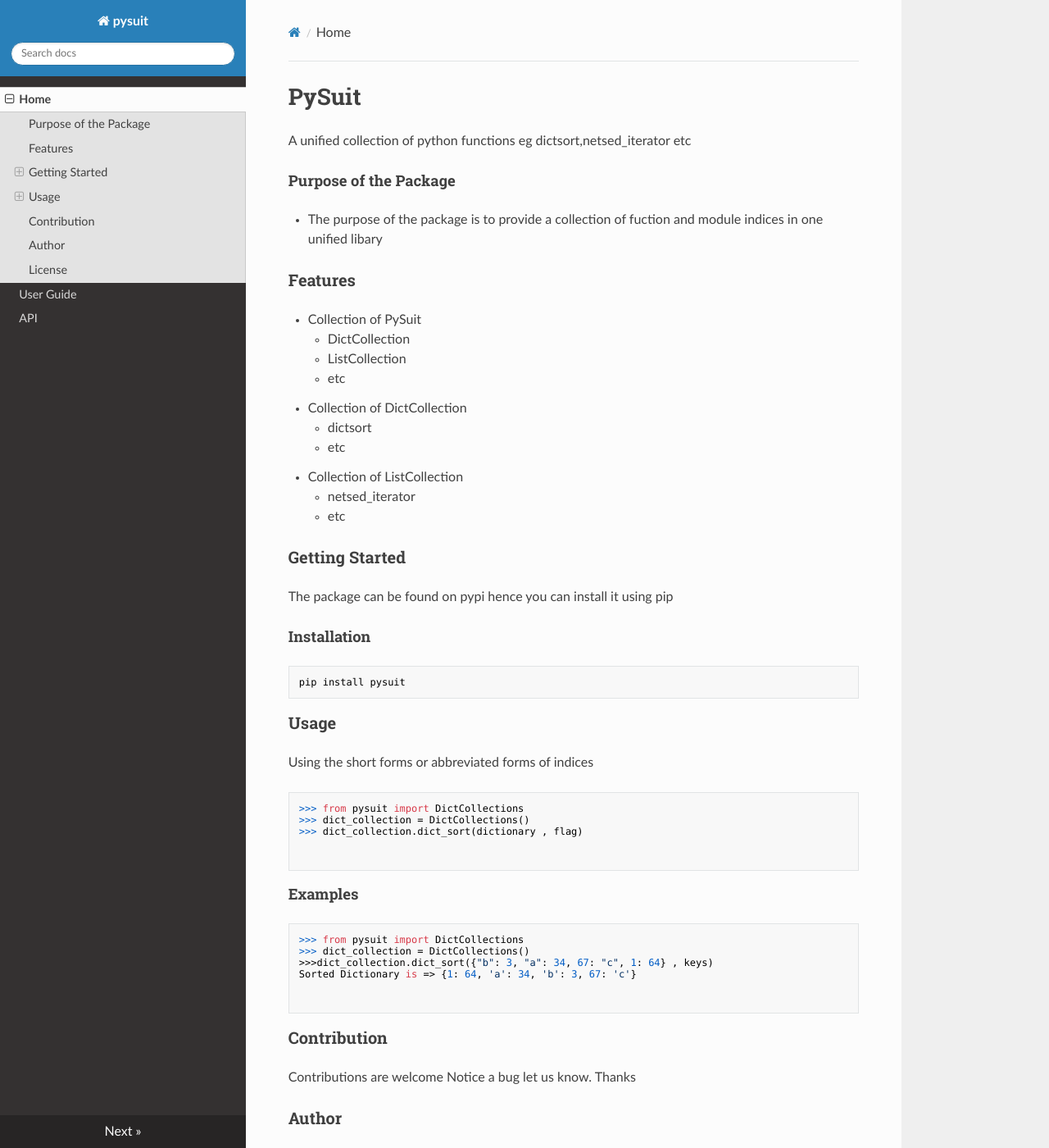
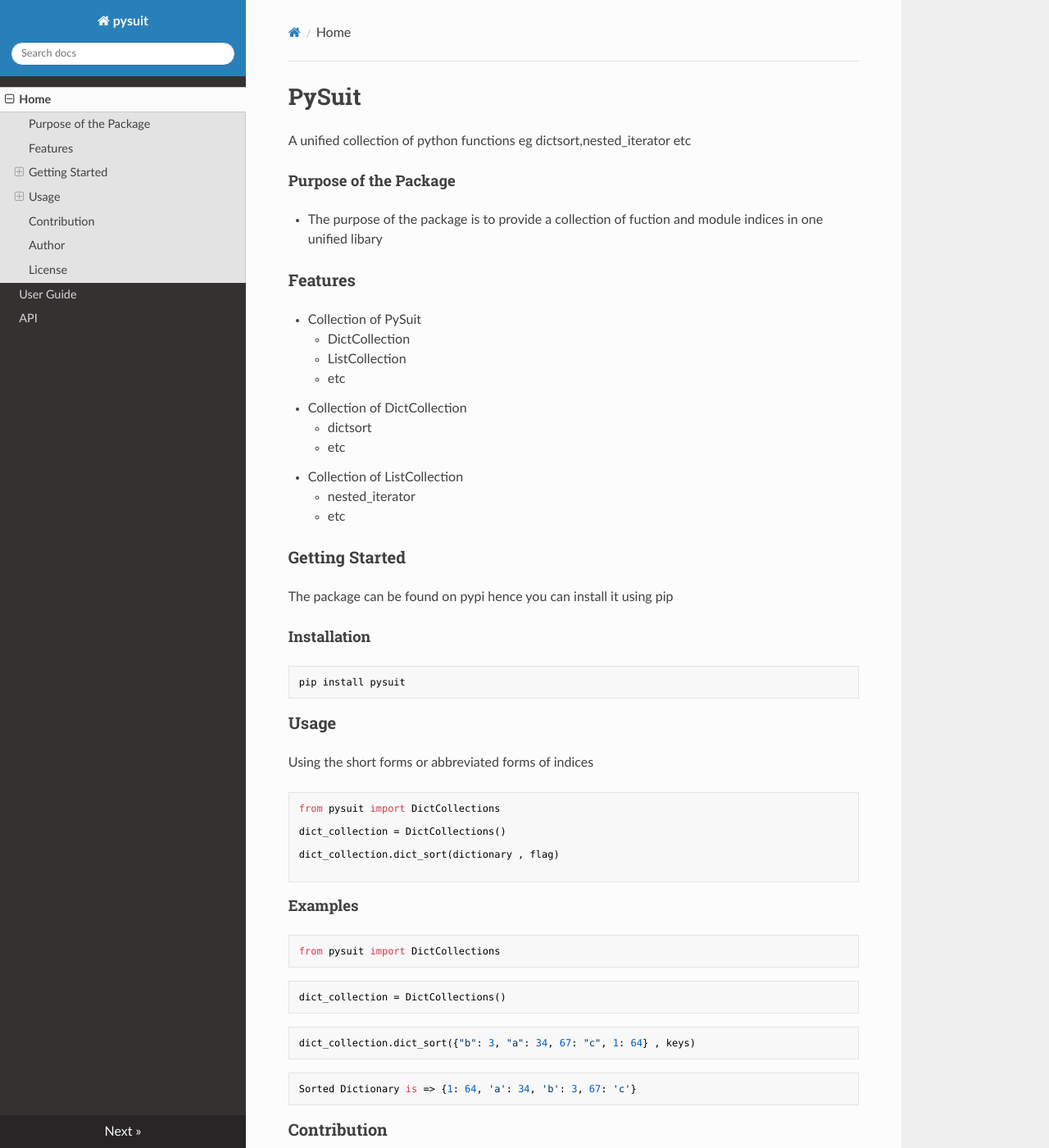
Before and after one commit to deep-tw/py-suit, an MkDocs documentation site: the page built from docs/index.md, in a window 1280 px wide and 1400 px high. Shown: the whole window at 82% size. Built offline with MkDocs 1.6.1, drawn with Linux system fonts in a browser that asks for light colours; nearby versions of some CDN libraries.

````diff
--- a/bitbucket-pipelines.yml
+++ b/bitbucket-pipelines.yml
@@ -53,5 +53,5 @@ pipelines:                 # More info here: https://confluence.atlassian.com/bi
     '**':
       - step: *build-unit-test
       - step: *build-lint-flake8
-      - step: *build-test-sonarcloud
-      - step: *check-quality-gate-sonarcloud
+      # - step: *build-test-sonarcloud
+      # - step: *check-quality-gate-sonarcloud
--- /dev/null
+++ b/cmd.txt
@@ -0,0 +1,2 @@
+MarkDown to RST
+pandoc README.md --from markdown --to rst -s -o README.rst
--- a/docs/index.md
+++ b/docs/index.md
@@ -1,5 +1,5 @@
 # PySuit
-A unified collection of python functions  eg dictsort,netsed_iterator etc
+A unified collection of python functions  eg dictsort,nested_iterator etc
 
 #### Purpose of the Package
 + The purpose of the package is to provide a collection of fuction and module indices in one unified libary
@@ -14,7 +14,7 @@ A unified collection of python functions  eg dictsort,netsed_iterator etc
 	- dictsort
     - etc
 + Collection of ListCollection
-    - netsed_iterator
+    - nested_iterator
     - etc
 
 
@@ -32,21 +32,26 @@ pip install pysuit
 ### Usage
 Using the short forms or abbreviated forms of indices
 ```python
->>> from pysuit import DictCollections
->>> dict_collection = DictCollections()
->>> dict_collection.dict_sort(dictionary , flag)
+from pysuit import DictCollections
 
+dict_collection = DictCollections()
+
+dict_collection.dict_sort(dictionary , flag)
 
 ```
 
 #### Examples
 ```python
->>> from pysuit import DictCollections
->>> dict_collection = DictCollections()
->>>dict_collection.dict_sort({"b": 3, "a": 34, 67: "c", 1: 64} , keys)
+from pysuit import DictCollections
+```
+```python
+dict_collection = DictCollections()
+```
+```python
+dict_collection.dict_sort({"b": 3, "a": 34, 67: "c", 1: 64} , keys)
+```
+```python
 Sorted Dictionary is => {1: 64, 'a': 34, 'b': 3, 67: 'c'}
-
-
 ```
 
 ### Contribution
````
Also changed, not shown: README.md (+15 -10 lines), docs/api_reference.md (+40 -0 lines), docs/userguide.md (+26 -0 lines), README.rst.
